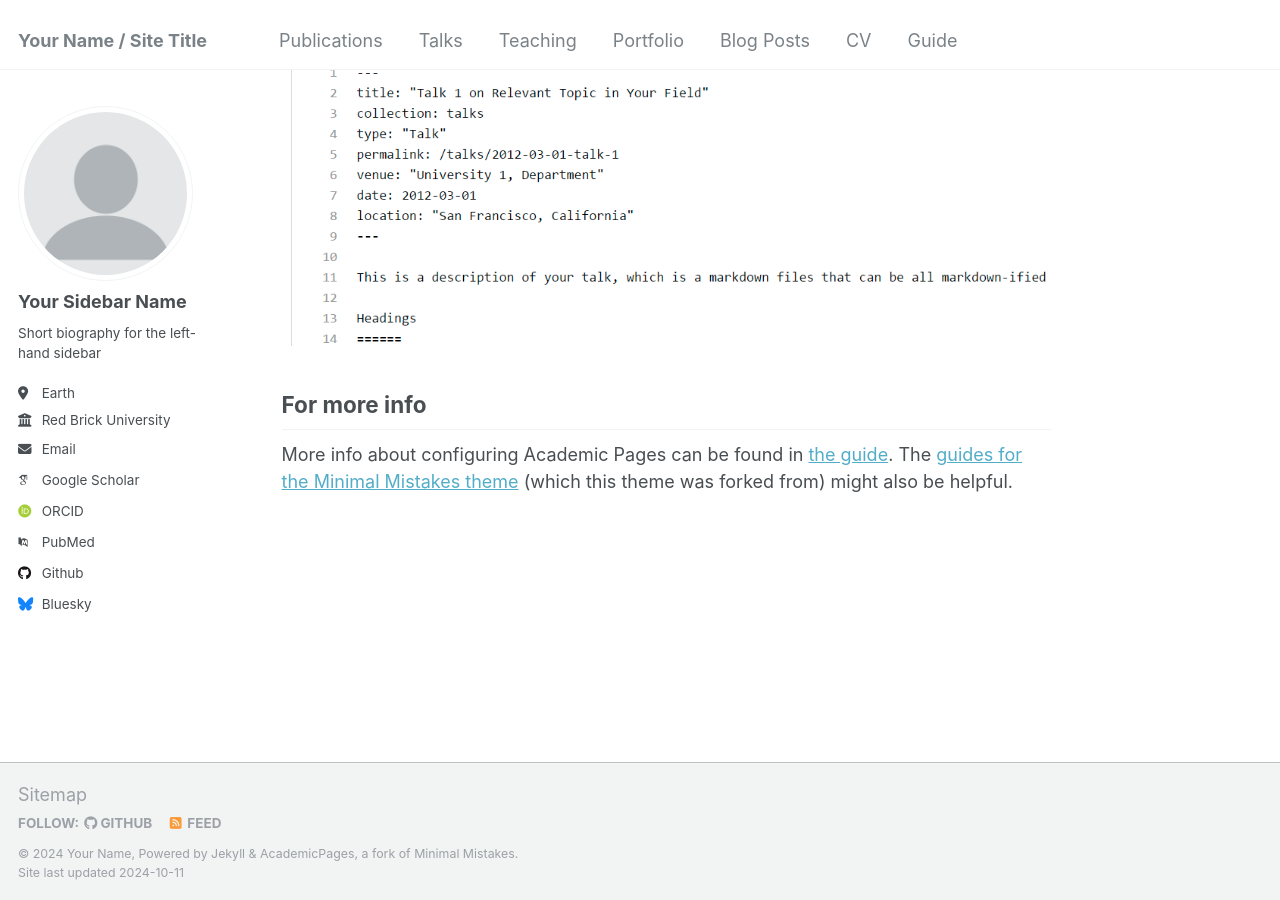
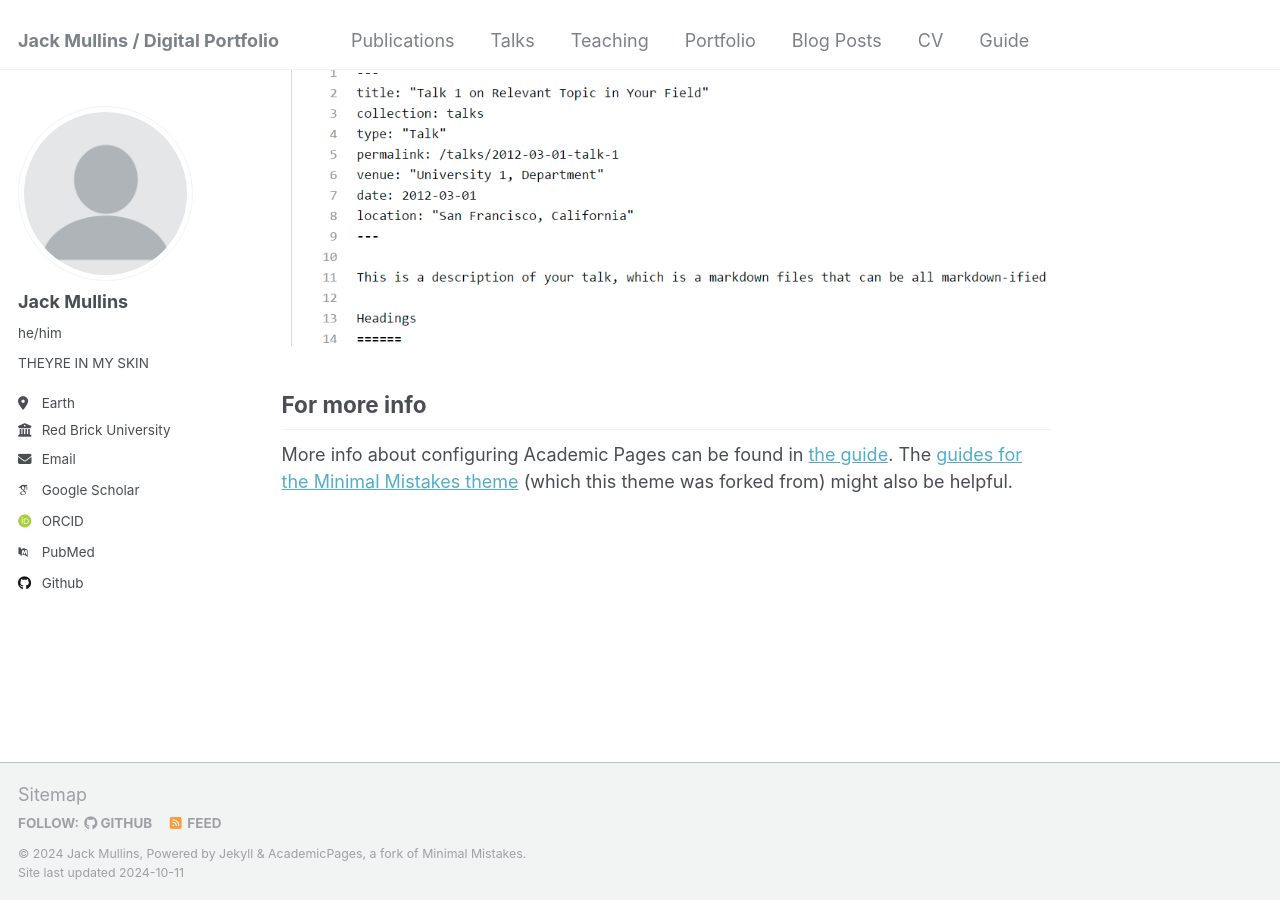
Before and after one commit to JaMullins/JaMullins.github.io, a Jekyll site: the page built from _pages/about.md, in a window 1280 px wide and 900 px high, scrolled down 2643 px. Built offline with Jekyll 4.4.1, drawn with Linux system fonts in a browser that asks for light colours; some web fonts are replaced.

Commit message:
Update _config.yml
added information regarding me myself and muoi

```diff
--- a/_config.yml
+++ b/_config.yml
@@ -8,13 +8,13 @@
 
 # Basic Site Settings
 locale                   : "en-US"
-title                    : "Your Name / Site Title"
+title                    : "Jack Mullins / Digital Portfolio"
 title_separator          : "-"
-name                     : &name "Your Name"
-description              : &description "personal description"
-url                      : https://academicpages.github.io # the base hostname & protocol for your site e.g. "https://mmistakes.github.io"
+name                     : &name "Jack Mullins"
+description              : &description "programmer"
+url                      : https://JaMullins.github.io # the base hostname & protocol for your site e.g. "https://mmistakes.github.io"
 baseurl                  : "" # the subpath of your site, e.g. "/blog"
-repository               : "academicpages/academicpages.github.io"
+repository               : "JaMullins/JaMullins.github.io"
 
 # Site Author - The following control what appear as part of the author content on the side bar.
 #               If a field is blank the icon and link will not appear, otherwise it will be shown.
@@ -22,9 +22,9 @@ repository               : "academicpages/academicpages.github.io"
 author:
   # Biographic information
   avatar           : "profile.png"
-  name             : "Your Sidebar Name"
-  pronouns         : # example: "she/her"
-  bio              : "Short biography for the left-hand sidebar"
+  name             : "Jack Mullins"
+  pronouns         : "he/him"
+  bio              : "THEYRE IN MY SKIN"
   location         : "Earth"
   employer         : "Red Brick University"
   uri              : # URL
@@ -48,7 +48,7 @@ author:
   stackoverflow    : # User number or user number and name (i.e., use "1" or "1/jeff-atwood")
 
   # Social media
-  bluesky          : "bsky.app" # Replace this with you Bluesky username
+  bluesky          : #"bsky.app" Replace this with you Bluesky username
   facebook         : # Username
   flickr           : # Username
   foursquare       : # Username
```
